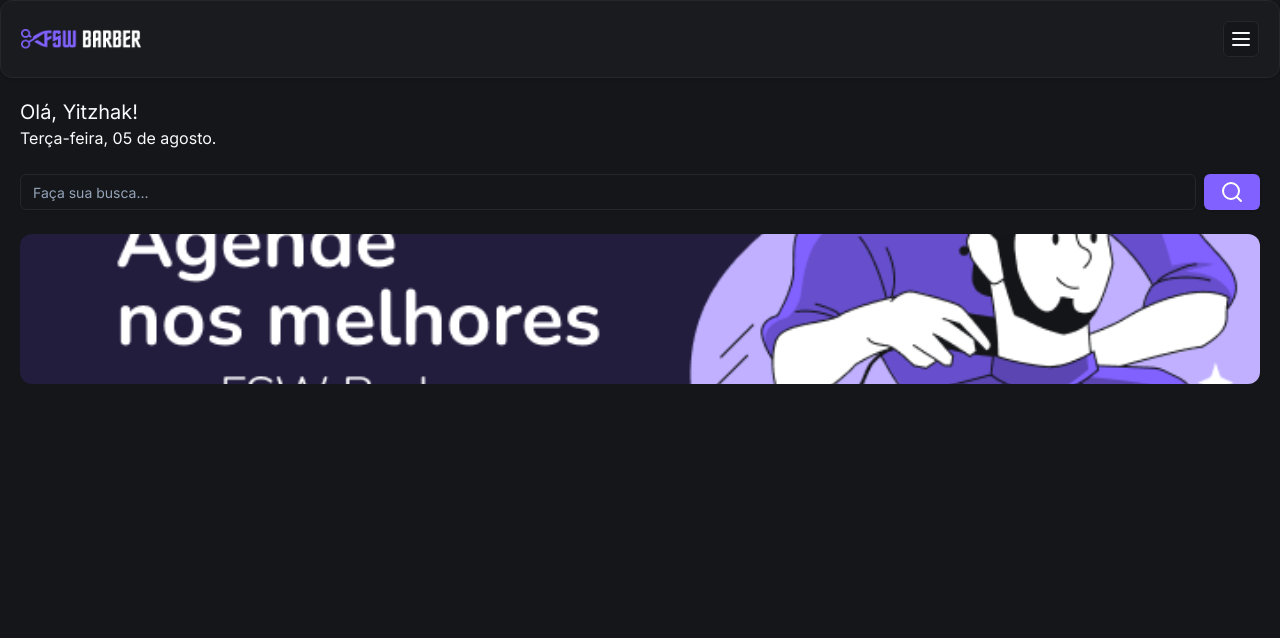
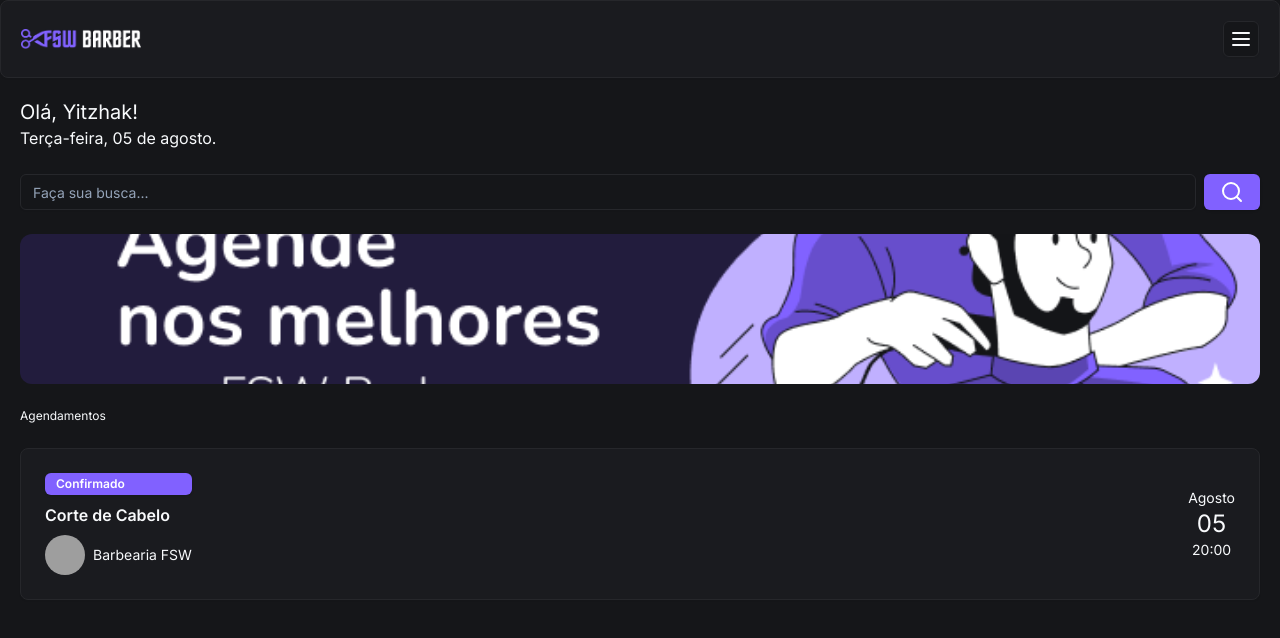
Before and after one commit to WDYitz/fsw-barber, a Next.js app: page / in a window 1280 px wide. Shown: the top 638 px of the page. Built offline with nearby package versions, Linux system fonts and the light colour scheme; grey boxes are pictures that could not be loaded.

Commit message:
feat: add booking item

```diff
--- a/app/page.tsx
+++ b/app/page.tsx
@@ -1,6 +1,7 @@
 import Header from "@/components/header"
 import { Button } from "@/components/ui/button"
 import { Input } from "@/components/ui/input"
+import MockAgendamento from "@/mocks/agendamento.mock"
 import { SearchIcon } from "lucide-react"
 import Image from "next/image"
 
@@ -17,6 +18,7 @@
             <SearchIcon />
           </Button>
         </div>
+
         <div className="relative mt-6 h-[150px] w-full">
           <Image
             src="/banner-01.png"
@@ -25,6 +27,8 @@
             className="rounded-xl object-cover"
           />
         </div>
+
+        <MockAgendamento />
       </div>
     </div>
   )
--- /dev/null
+++ b/components/ui/avatar.tsx
@@ -0,0 +1,50 @@
+"use client"
+
+import * as React from "react"
+import * as AvatarPrimitive from "@radix-ui/react-avatar"
+
+import { cn } from "@/lib/utils"
+
+const Avatar = React.forwardRef<
+  React.ElementRef<typeof AvatarPrimitive.Root>,
+  React.ComponentPropsWithoutRef<typeof AvatarPrimitive.Root>
+>(({ className, ...props }, ref) => (
+  <AvatarPrimitive.Root
+    ref={ref}
+    className={cn(
+      "relative flex h-10 w-10 shrink-0 overflow-hidden rounded-full",
+      className
+    )}
+    {...props}
+  />
+))
+Avatar.displayName = AvatarPrimitive.Root.displayName
+
+const AvatarImage = React.forwardRef<
+  React.ElementRef<typeof AvatarPrimitive.Image>,
+  React.ComponentPropsWithoutRef<typeof AvatarPrimitive.Image>
+>(({ className, ...props }, ref) => (
+  <AvatarPrimitive.Image
+    ref={ref}
+    className={cn("aspect-square h-full w-full", className)}
+    {...props}
+  />
+))
+AvatarImage.displayName = AvatarPrimitive.Image.displayName
+
+const AvatarFallback = React.forwardRef<
+  React.ElementRef<typeof AvatarPrimitive.Fallback>,
+  React.ComponentPropsWithoutRef<typeof AvatarPrimitive.Fallback>
+>(({ className, ...props }, ref) => (
+  <AvatarPrimitive.Fallback
+    ref={ref}
+    className={cn(
+      "flex h-full w-full items-center justify-center rounded-full bg-muted",
+      className
+    )}
+    {...props}
+  />
+))
+AvatarFallback.displayName = AvatarPrimitive.Fallback.displayName
+
+export { Avatar, AvatarImage, AvatarFallback }
--- /dev/null
+++ b/components/ui/badge.tsx
@@ -0,0 +1,36 @@
+import * as React from "react"
+import { cva, type VariantProps } from "class-variance-authority"
+
+import { cn } from "@/lib/utils"
+
+const badgeVariants = cva(
+  "inline-flex items-center rounded-md border px-2.5 py-0.5 text-xs font-semibold transition-colors focus:outline-none focus:ring-2 focus:ring-ring focus:ring-offset-2",
+  {
+    variants: {
+      variant: {
+        default:
+          "border-transparent bg-primary text-primary-foreground shadow hover:bg-primary/80",
+        secondary:
+          "border-transparent bg-secondary text-secondary-foreground hover:bg-secondary/80",
+        destructive:
+          "border-transparent bg-destructive text-destructive-foreground shadow hover:bg-destructive/80",
+        outline: "text-foreground",
+      },
+    },
+    defaultVariants: {
+      variant: "default",
+    },
+  }
+)
+
+export interface BadgeProps
+  extends React.HTMLAttributes<HTMLDivElement>,
+    VariantProps<typeof badgeVariants> {}
+
+function Badge({ className, variant, ...props }: BadgeProps) {
+  return (
+    <div className={cn(badgeVariants({ variant }), className)} {...props} />
+  )
+}
+
+export { Badge, badgeVariants }
--- a/components/ui/card.tsx
+++ b/components/ui/card.tsx
@@ -9,8 +9,8 @@
   <div
     ref={ref}
     className={cn(
-      "rounded-xl border bg-card text-card-foreground shadow",
-      className
+      "rounded-lg border bg-card text-card-foreground shadow-sm",
+      className,
     )}
     {...props}
   />
@@ -35,7 +35,10 @@
 >(({ className, ...props }, ref) => (
   <h3
     ref={ref}
-    className={cn("font-semibold leading-none tracking-tight", className)}
+    className={cn(
+      "text-2xl font-semibold leading-none tracking-tight",
+      className,
+    )}
     {...props}
   />
 ))
@@ -73,4 +76,4 @@
 ))
 CardFooter.displayName = "CardFooter"
 
-export { Card, CardHeader, CardFooter, CardTitle, CardDescription, CardContent }
+export { Card, CardContent, CardDescription, CardFooter, CardHeader, CardTitle }
--- /dev/null
+++ b/mocks/agendamento.mock.tsx
@@ -0,0 +1,34 @@
+import { Avatar, AvatarImage } from "@/components/ui/avatar"
+import { Badge } from "@/components/ui/badge"
+import { Card, CardContent } from "@/components/ui/card"
+
+const MockAgendamento = () => {
+  return (
+    <>
+      <h2 className="mb-3 mt-6 text-xs font-bold uppercase text-gray-400">
+        Agendamentos
+      </h2>
+      <Card className="mt-6">
+        <CardContent className="flex justify-between pt-6">
+          <div className="flex flex-col gap-2">
+            <Badge className="w-fit">Confirmado</Badge>
+            <h3 className="font-semibold">Corte de Cabelo</h3>
+            <div className="flex items-center gap-2">
+              <Avatar className="h-6">
+                <AvatarImage src="https://utfs.io/f/c97a2dc9-cf62-468b-a851-bfd2bdde775f-16p.png" />
+              </Avatar>
+              <p className="text-sm">Barbearia FSW</p>
+            </div>
+          </div>
+          <div className="flex flex-col items-center justify-center border-l-2 border-solid ">
+            <p className="text-sm">Agosto</p>
+            <p className="text-2xl">05</p>
+            <p className="text-sm">20:00</p>
+          </div>
+        </CardContent>
+      </Card>
+    </>
+  )
+}
+
+export default MockAgendamento
--- a/package.json
+++ b/package.json
@@ -13,6 +13,7 @@
   },
   "dependencies": {
     "@prisma/client": "^5.17.0",
+    "@radix-ui/react-avatar": "^1.1.0",
     "@radix-ui/react-icons": "^1.3.0",
     "@radix-ui/react-slot": "^1.1.0",
     "class-variance-authority": "^0.7.0",
```
Also changed, not shown: 1 other file (tests, documents, lock files or other folders).
